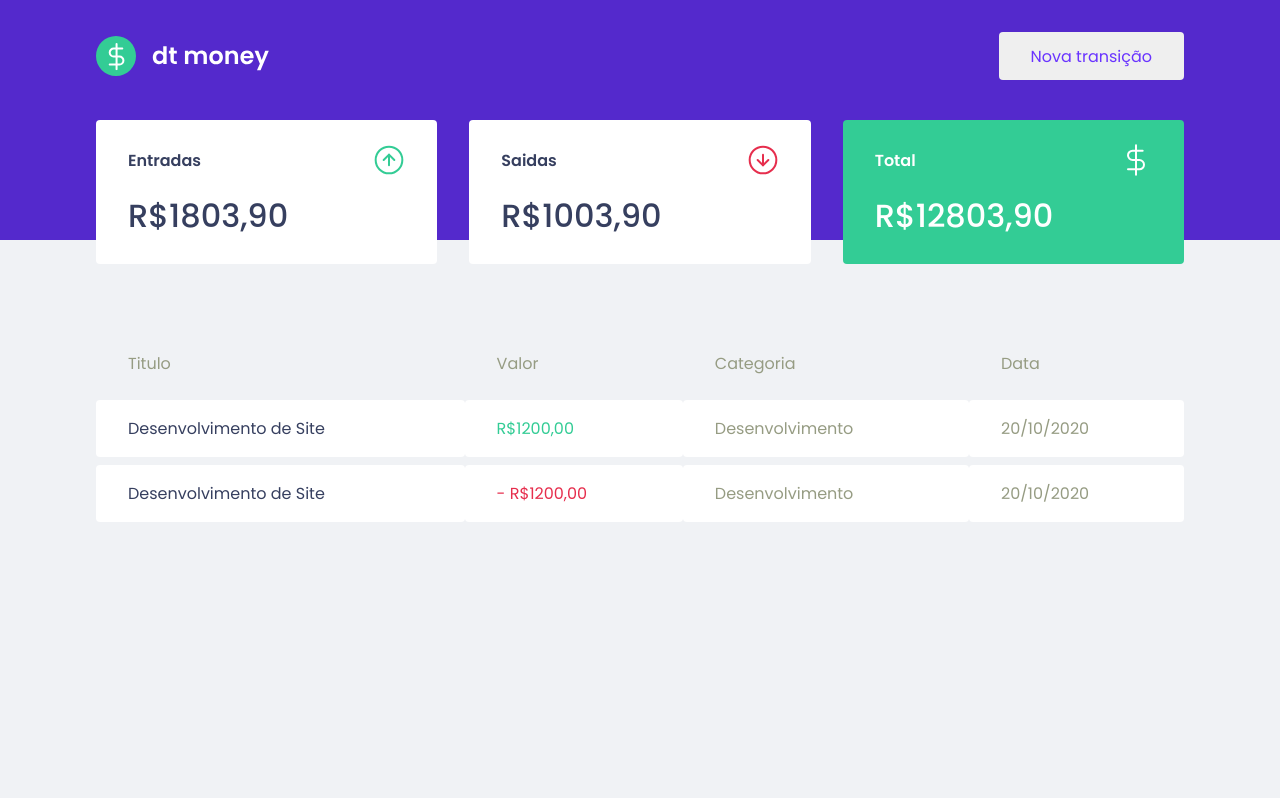
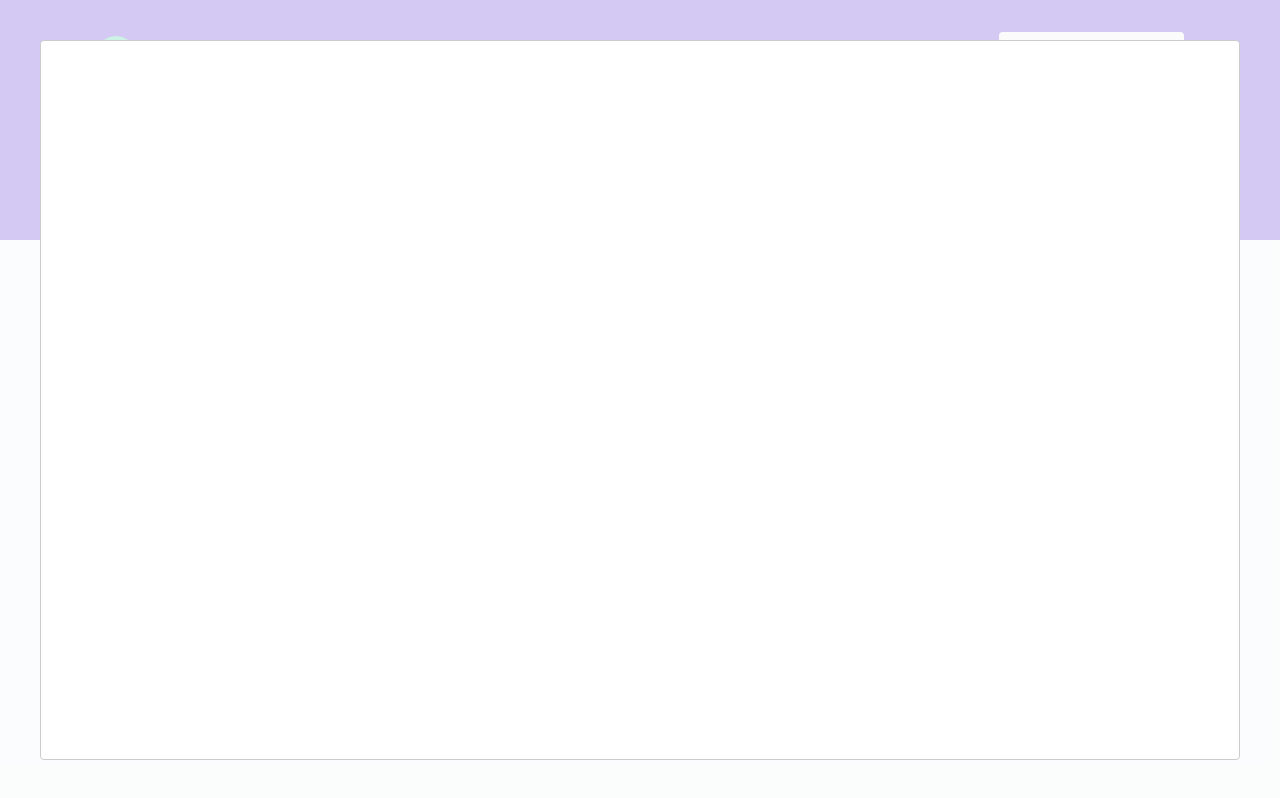
Before and after one commit to GabrielNatan/Ignite-react-dtmoney, a React (Create React App) app: page / in a window 1280 px wide. Both pictures are taken after a click on the button "Nova transição". Built offline with nearby package versions, Linux system fonts and the light colour scheme; no server answers; what miragejs would draw is missing.

Commit message:
Configurando modal

```diff
--- a/package.json
+++ b/package.json
@@ -7,6 +7,7 @@
     "miragejs": "^0.1.41",
     "react": "^17.0.2",
     "react-dom": "^17.0.2",
+    "react-modal": "^3.14.3",
     "react-scripts": "4.0.3",
     "styled-components": "^5.3.1",
     "web-vitals": "^1.1.2"
@@ -19,6 +20,7 @@
     "@types/node": "^12.20.25",
     "@types/react": "^17.0.21",
     "@types/react-dom": "^17.0.9",
+    "@types/react-modal": "^3.12.1",
     "@types/styled-components": "^5.1.14",
     "typescript": "^4.4.3"
   },
--- a/src/App.tsx
+++ b/src/App.tsx
@@ -1,13 +1,32 @@
+import {useState} from "react"
 import { Dashboard } from "./components/Dashboard";
 import { Header } from "./components/Header";
 import { GlobalStyle } from "./styles/global";
+import Modal from "react-modal";
+
+Modal.setAppElement('#root');
+
 
 export function App() {
+  const [isNewTransactionModalOpen,setIsNewTransactionModalOpen] = useState(false)
+
+  function handleCloseNewTransactionModal(){
+      setIsNewTransactionModalOpen(false);
+  }
+
+  function handleOpenNewTransactionModal(){
+      setIsNewTransactionModalOpen(true);
+  }
   return (
     <>
-     <Header/>
-     <Dashboard/>
-     <GlobalStyle/>
+      <Header onOpenNewTransactionModal={handleOpenNewTransactionModal} />
+      <Dashboard />
+      <Modal
+        isOpen={isNewTransactionModalOpen}
+        onRequestClose={handleCloseNewTransactionModal}
+      >
+      </Modal>
+      <GlobalStyle />
     </>
   );
 }
--- a/src/components/Header/index.tsx
+++ b/src/components/Header/index.tsx
@@ -1,14 +1,23 @@
+import {useState} from "react";
 import Logo from "../../assets/logo.svg";
 import { Container,Content } from "./style";
+import Modal from "react-modal"
 
-export function Header() {
+interface HeaderProps {
+    onOpenNewTransactionModal: ()=>void;
+}
+
+export function Header({onOpenNewTransactionModal}:HeaderProps) {
+
+
     return (
         <Container>
             <Content>
                 <img src={Logo} alt="dt money" />
-                <button type="button">
+                <button type="button" onClick={onOpenNewTransactionModal}>
                     Nova transição
                 </button>
+
             </Content>
         </Container>
     )
```
Also changed, not shown: 1 other file (tests, documents, lock files or other folders).
